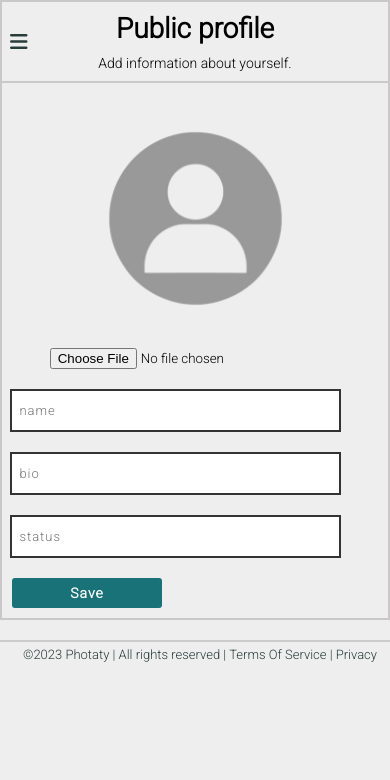
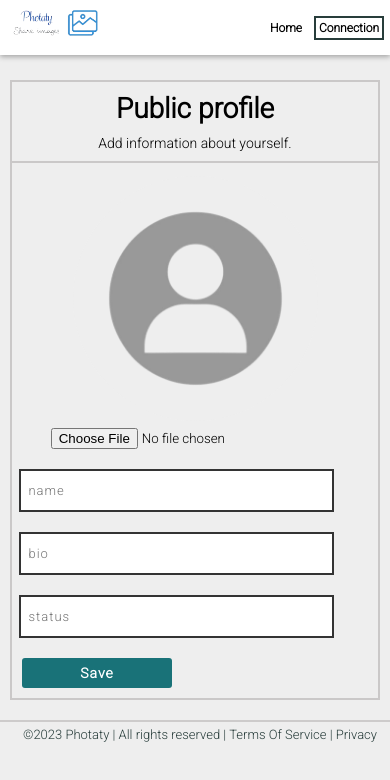
Before and after one commit to Saadaoui-Forkan/Photaty, a React (Create React App) app in the folder client/: page /profile in a window 390 px wide. Shown: the top 780 px of the page. Built offline with nearby package versions, Linux system fonts and the light colour scheme; no server answers; a web font is replaced by a local one.

Commit message:
navgation bar

```diff
--- a/client/src/App.js
+++ b/client/src/App.js
@@ -9,6 +9,7 @@ import ShareImage from "./pages/share-image/ShareImage";
 import MyPhotos from "./pages/my-photos/MyPhotos";
 import EditImage from "./pages/edit-image/EditImage";
 import Footer from "./components/footer/Footer";
+import Navbar from "./components/navbar/Navbar";
 
 function App() {
   return (
--- /dev/null
+++ b/client/src/components/navbar/Logo.jsx
@@ -0,0 +1,12 @@
+import React from 'react'
+import logo from '../../assets/photaty/logo.png'
+
+function Logo() {
+  return (
+    <div className='logo'>
+        <img className='logo-img' src={logo} alt="" />
+    </div>
+  )
+}
+
+export default Logo
--- a/client/src/components/navbar/Navbar.jsx
+++ b/client/src/components/navbar/Navbar.jsx
@@ -1,20 +1,11 @@
 import React, { useState, useEffect } from 'react'
 import './navbar.css'
-import defaultAvatar from '../../assets/photaty/avatar-profile.png'
-import { Link } from 'react-router-dom'
-import NavbarHome from './NavbarHome';
 import NavbarProfile from './NavbarProfile';
+import Logo from './Logo';
+import { Link } from 'react-router-dom';
 import axios from 'axios';
 
 function Navbar() {
-  /**
-   * Animated Navbar
-   */
-  const [visible, setVisible] = useState(false);
-  const visibleNav = () => {
-    setVisible(!visible);
-  };
-  /************************************************** */
   const user = JSON.parse(localStorage.getItem("user"));
   const [me, setMe] = useState([]);
 
@@ -41,42 +32,21 @@ function Navbar() {
     }
   };
 
-  const avatarSrc = me?.avatar
-    ? require(`../../assets/profile/${me.avatar}`)
-    : defaultAvatar;
-
   return (
-    <div className="navbar">
-      <button className="nav-btn open-btn" onClick={visibleNav}>
-        <i className="fas fa-bars"></i>
-      </button>
-
-      <div className={visible ? "nav visible nav-black" : "nav nav-black"}>
-        <div className={visible ? "nav visible nav-red" : "nav nav-red"}>
-          <div className={visible ? "nav visible nav-white" : "nav nav-white"}>
-            <button className="nav-btn close-btn" onClick={visibleNav}>
-              <i className="fas fa-times"></i>
-            </button>
-            <div className="avatar-container">
-              <img src={avatarSrc} alt="Logo" className="logo" />
-              <Link to="/profile">
-                <button className="avatar-edit" disabled={user ? false : true}>
-                  <i className="fa-solid fa-user-pen"></i>
-                </button>
-              </Link>
-            </div>
-            {user && (
-              <div className="user-description">
-                <h3 className="user-info">{me?.name}</h3>
-                <h3 className="user-info">{me?.bio}</h3>
-                <h3 className="user-info">{me?.status}</h3>
-              </div>
-            )}
-            {user ? <NavbarProfile setVisible={setVisible}/> : <NavbarHome />}
-          </div>
-        </div>
+    <nav className="navbar">
+      {user ? <NavbarProfile me={me}/> : ""}
+      <Logo />
+      <div className="nav-right">
+        <ul className="nav-menu">
+          <li className="nav-item">
+            <Link to="/">Home</Link>
+          </li>
+          <li className="nav-item">
+            <Link to="/login">Connection</Link>
+          </li>
+        </ul>
       </div>
-    </div>
+    </nav>
   );
 }
 
--- a/client/src/components/navbar/NavbarHome.jsx
+++ /dev/null
@@ -1,21 +0,0 @@
-import React from "react";
-import './navbar.css'
-import { Link } from 'react-router-dom'
-
-function NavbarHome() {
-  return (
-    <ul className="list">
-      <Link className="a" to="/">
-        <li>Home</li>
-      </Link>
-      <Link className="a" to="/Login">
-        <li>Login</li>
-      </Link>
-      <Link className="a" to="/register">
-        <li>Register</li>
-      </Link>
-    </ul>
-  );
-}
-
-export default NavbarHome;
--- a/client/src/components/navbar/NavbarProfile.jsx
+++ b/client/src/components/navbar/NavbarProfile.jsx
@@ -1,19 +1,44 @@
-import React from 'react'
+import React, {useState} from 'react'
 import './navbar.css'
 import { Link, useNavigate } from 'react-router-dom'
+import defaultAvatar from '../../assets/photaty/avatar-profile.png'
 
-function NavbarProfile({setVisible}) {
+function NavbarProfile({ me}) {
+  const [visible, setVisible] = useState(false);
+  const visibleNav = () => {
+    setVisible(!visible);
+  };
   const navigate = useNavigate();
   const logout = () => {
     localStorage.removeItem("user")
     setVisible(false)
-    navigate('/')
+    navigate('/login')
   }
+  const avatarSrc = me?.avatar
+    ? require(`../../assets/profile/${me.avatar}`)
+    : defaultAvatar;
+
   return (
+    <div className="nav-profile">
+      <button className="nav-btn open-btn" onClick={visibleNav}>
+        <i className="fas fa-bars"></i>
+      </button>
+
+      <div className={visible ? "nav visible nav-black" : "nav nav-black"}>
+        <div className={visible ? "nav visible nav-red" : "nav nav-red"}>
+          <div className={visible ? "nav visible nav-white" : "nav nav-white"}>
+            <button className="nav-btn close-btn" onClick={visibleNav}>
+              <i className="fas fa-times"></i>
+            </button>
+            <div className="avatar-container">
+              <img src={avatarSrc} alt="Logo" className="profile-img" />
+            </div>
+              <div className="user-description">
+                <h3 className="user-info">{me?.name}</h3>
+                <h3 className="user-info">{me?.bio}</h3>
+                <h3 className="user-info">{me?.status}</h3>
+              </div>
             <ul className="list">
-      <Link className="a" to="/">
-        <li>Home</li>
-      </Link>
               <Link className="a" to="/my-photos">
                 <li>My Photos</li>
               </Link>
@@ -24,9 +49,13 @@ function NavbarProfile({setVisible}) {
                 <li>Share Image</li>
               </Link>
               <div className="a" onClick={logout}>
-        <li >Logout</li>
+                <li>Logout</li>
               </div>
             </ul>
+          </div>
+        </div>
+      </div>
+    </div>
   )
 }
 
--- a/client/src/components/navbar/navbar.css
+++ b/client/src/components/navbar/navbar.css
@@ -1,16 +1,66 @@
+.navbar {
+  position: fixed;
+  top: 0;
+  width: 100%;
+  background: #fff;
+  box-shadow: 0 2px 5px rgba(0, 0, 0, 0.3);
+  display: flex;
+  justify-content: space-between;
+  z-index: 99
+}
+.logo {
+  width: 110px;
+}
+.nav-right {
+  display: flex;
+}
+.logo-img {
+  width: 100%;
+}
+.nav-menu {
+  display: flex;
+  align-items: center;
+  list-style-type: none;
+}
+.nav-item {
+  margin: auto 10px;
+  font-weight: bold;
+}
+.nav-item a {
+  text-decoration: none;
+  color: #000;
+}
+.nav-menu .nav-item:last-child {
+  border: 2px solid var(--color1);
+  padding: 5px;
+}
 
+@media (max-width: 400px) {
+  .nav-item {
+    margin: auto 6px;
+    font-size: 12px;
+  }
+  .nav-menu .nav-item:last-child {
+    padding: 3px;
+  }
+}
+
+/* Navbar Profile */
+.profile-img {
+    width: 90px;
+    height: 90px;
+    border-radius: 50%;
+    object-fit: cover;
+}
 .text {
   text-transform: uppercase;
 }
-
-.logo {
-  width: 130px;
-  height: 130px;
+.profile-img {
+  width: 90px;
+  height: 90px;
   border-radius: 50%;
-  padding: 30px;
   object-fit: cover;
 }
-
 .nav-btn {
   border: none;
   background-color: transparent;
@@ -20,7 +70,7 @@
 
 .open-btn {
   position: fixed;
-  top: 30px;
+  top: 15px;
   left: 10px;
   z-index: 60;
   background: transparent;
--- a/client/src/components/profile/profile.css
+++ b/client/src/components/profile/profile.css
@@ -4,6 +4,7 @@
 .photo-profile {
     border: 2px solid #cac8c8;
     width: 100%;
+    margin: 80px 10px auto;
 }
 .header-profile {
     border-bottom: 2px solid #cac8c8;
```
Also changed, not shown: 2 other files (tests, documents, lock files or other folders). Lines whose indentation alone changed are shown as unchanged.
